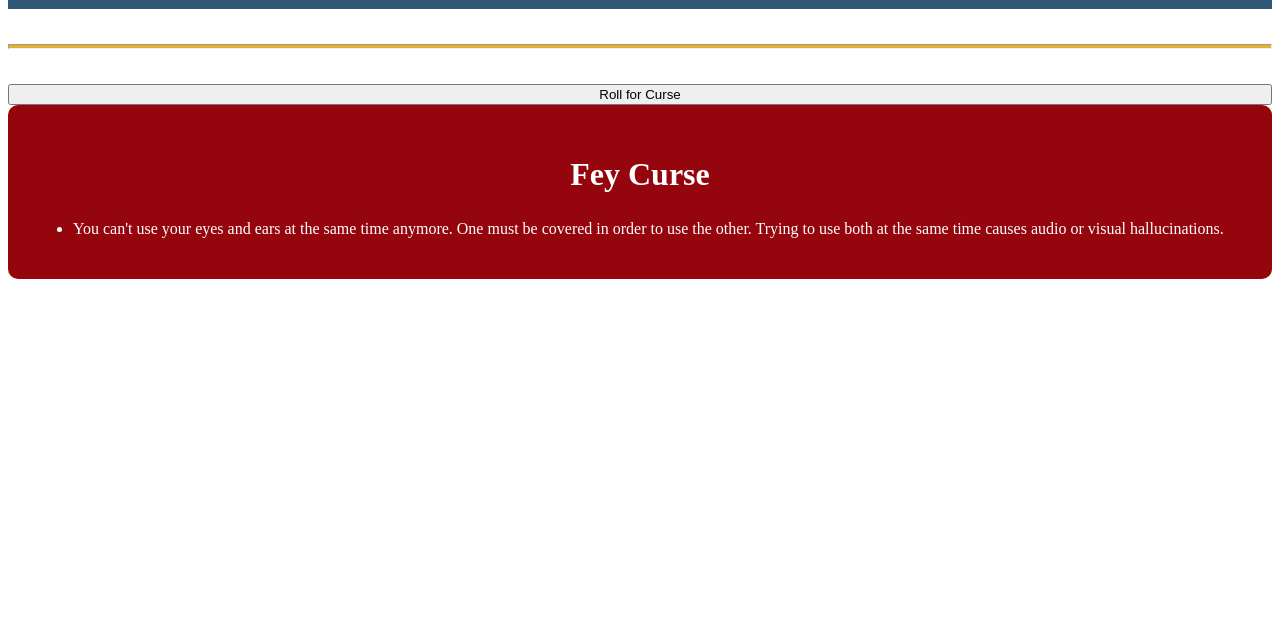
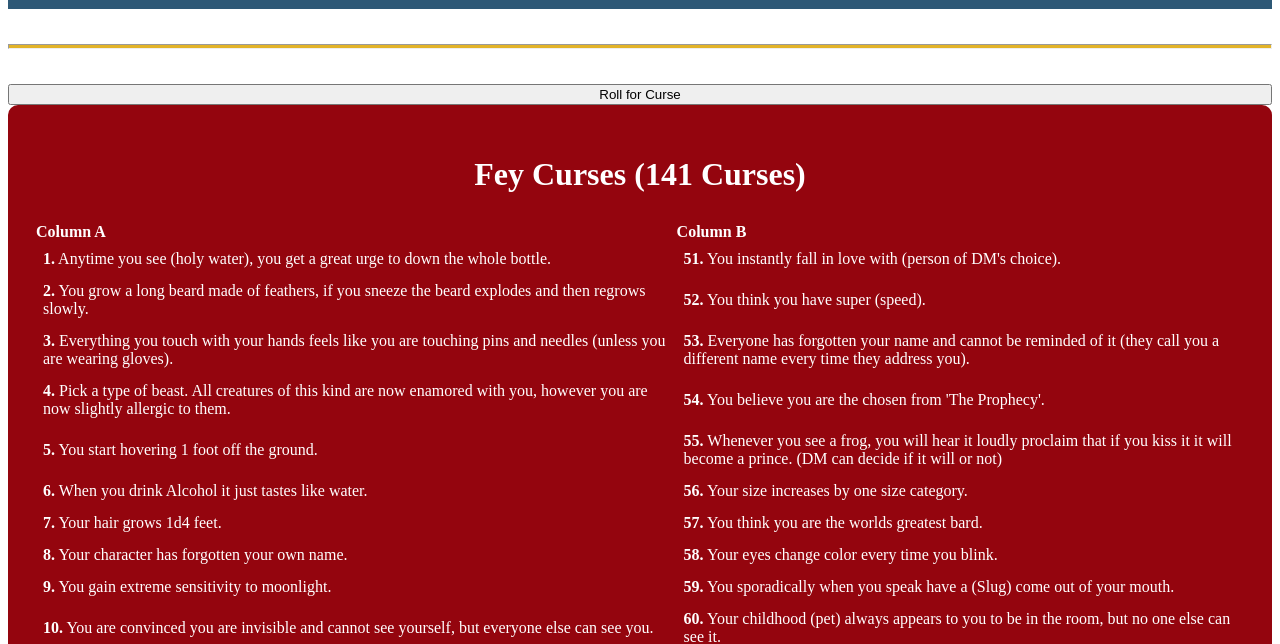
Before and after one commit to kyledaviesdev/gamemasterstoolbox, a plain HTML site: page fey-curse-randomizer.html in a window 1280 px wide. Shown: the part 159-803 px from the top of the page. Drawn offline with Linux system fonts and the light colour scheme.

Commit message:
Fey Curse Generator d100 table

```diff
--- a/fey-curse-randomizer.html
+++ b/fey-curse-randomizer.html
@@ -35,8 +35,18 @@
   <hr>
   <button id="random-curse-btn">Roll for Curse</button>
   <div id="display-curses">
-    <h2>Fey Curse</h2>
-    <ul id="randomized-curse"></ul>
+  <h2 id="curse-heading">Fey Curses</h2>
+    <table id="curse-table">
+      <thead>
+        <tr>
+          <th style="text-align:left;">Column A</th>
+          <th style="text-align:left;">Column B</th>
+        </tr>
+      </thead>
+      <tbody>
+        <!-- Two columns with 50 rows will be injected here by fey-curse-randomizer.js -->
+      </tbody>
+    </table>
   </div>
 </body>
 </html>
--- a/fey-curse-randomizer.js
+++ b/fey-curse-randomizer.js
@@ -1,34 +1,113 @@
 document.addEventListener('DOMContentLoaded', () => {
     const curseButton = document.getElementById('random-curse-btn');
-    const curseList = document.getElementById('randomized-curse');
+  const curseTableBody = document.querySelector('#curse-table tbody');
+  const curseHeading = document.getElementById('curse-heading');
 
-    async function fetchAndDisplayCurse() {
+    function shuffleArray(array) {
+      // Fisher-Yates shuffle
+      for (let i = array.length - 1; i > 0; i--) {
+        const j = Math.floor(Math.random() * (i + 1));
+        [array[i], array[j]] = [array[j], array[i]];
+      }
+      return array;
+    }
+
+    function buildRandomList(curses, count = 100) {
+      const result = [];
+      if (!Array.isArray(curses) || curses.length === 0) return result;
+
+      if (curses.length >= count) {
+        // shuffle a copy and take the first `count` unique items
+        const copy = curses.slice();
+        shuffleArray(copy);
+        return copy.slice(0, count);
+      }
+
+      // If there are fewer curses than count, pick random items with replacement
+      for (let i = 0; i < count; i++) {
+        const idx = Math.floor(Math.random() * curses.length);
+        result.push(curses[idx]);
+      }
+      return result;
+    }
+
+    function escapeHtml(str) {
+      return String(str).replace(/[&<>"']/g, (c) => ({
+        '&': '&amp;',
+        '<': '&lt;',
+        '>': '&gt;',
+        '"': '&quot;',
+        "'": '&#39;'
+      }[c]));
+    }
+
+    // Render the given array of curses into two columns with 50 rows each
+    function renderTableTwoColumns(curseArray) {
+      // Clear existing rows
+      curseTableBody.innerHTML = '';
+
+      const rows = 50;
+      // Ensure we have exactly rows*2 slots (fill with empty strings if needed)
+      const totalNeeded = rows * 2;
+      const filled = curseArray.slice();
+      while (filled.length < totalNeeded) {
+        // If not enough unique curses, pick random ones with replacement
+        const idx = Math.floor(Math.random() * curseArray.length);
+        filled.push(curseArray[idx] || '');
+      }
+
+      for (let r = 0; r < rows; r++) {
+        const leftIdx = r;
+        const rightIdx = r + rows;
+        const tr = document.createElement('tr');
+
+        const tdLeft = document.createElement('td');
+        const leftNumber = leftIdx < filled.length ? leftIdx + 1 : '';
+        const leftText = leftIdx < filled.length ? filled[leftIdx] : '';
+        tdLeft.innerHTML = leftNumber ? `<strong>${leftNumber}.</strong> ${escapeHtml(leftText)}` : '';
+        tdLeft.style.padding = '6px 8px';
+
+        const tdRight = document.createElement('td');
+        const rightNumber = rightIdx < filled.length ? rightIdx + 1 : '';
+        const rightText = rightIdx < filled.length ? filled[rightIdx] : '';
+        tdRight.innerHTML = rightNumber ? `<strong>${rightNumber}.</strong> ${escapeHtml(rightText)}` : '';
+        tdRight.style.padding = '6px 8px';
+
+        tr.appendChild(tdLeft);
+        tr.appendChild(tdRight);
+        curseTableBody.appendChild(tr);
+      }
+    }
+
+    async function fetchAndDisplayTable() {
       try {
         const response = await fetch('fey-curses.json');
         if (!response.ok) {
           throw new Error(`HTTP error! status: ${response.status}`);
         }
         const data = await response.json();
-        const curses = data.feyCurses;
-        const randomIndex = Math.floor(Math.random() * curses.length);
-        const randomCurse = curses[randomIndex];
+        const curses = data.feyCurses || [];
 
-        // Clear previous curse
-        curseList.innerHTML = '';
+        // Update heading with count of possible curses
+        try {
+          const count = Array.isArray(curses) ? curses.length : 0;
+          if (curseHeading) curseHeading.textContent = `Fey Curses (${count} Curses)`;
+        } catch (e) {
+          if (curseHeading) curseHeading.textContent = `Fey Curses (0 Curses)`;
+        }
 
-        // Create list item for the new curse
-        const listItem = document.createElement('li');
-        listItem.textContent = randomCurse;
-        curseList.appendChild(listItem);
+        const randomized = buildRandomList(curses, 100);
+        renderTableTwoColumns(randomized);
       } catch (error) {
-        console.error('Could not fetch or display curse:', error);
-        curseList.innerHTML = '<li>Error loading curse.</li>';
+        console.error('Could not fetch or display curses table:', error);
+        if (curseHeading) curseHeading.textContent = `Fey Curses (0 Curses)`;
+        curseTableBody.innerHTML = '<tr><td colspan="2">Error loading curses.</td></tr>';
       }
     }
 
-    // Display a curse when the page loads
-    fetchAndDisplayCurse();
+    // Display table when page loads
+    fetchAndDisplayTable();
 
-    // Display a new curse when the button is clicked
-    curseButton.addEventListener('click', fetchAndDisplayCurse);
+    // Re-randomize table when button is clicked
+    curseButton.addEventListener('click', fetchAndDisplayTable);
   });
```
